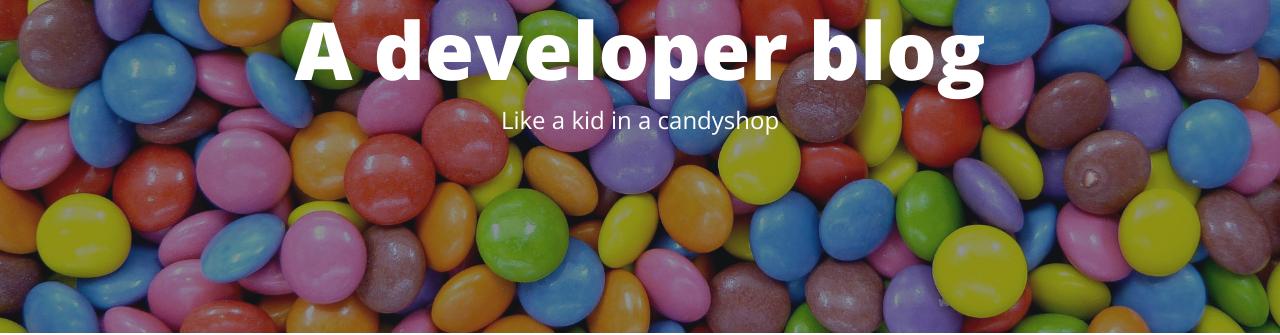
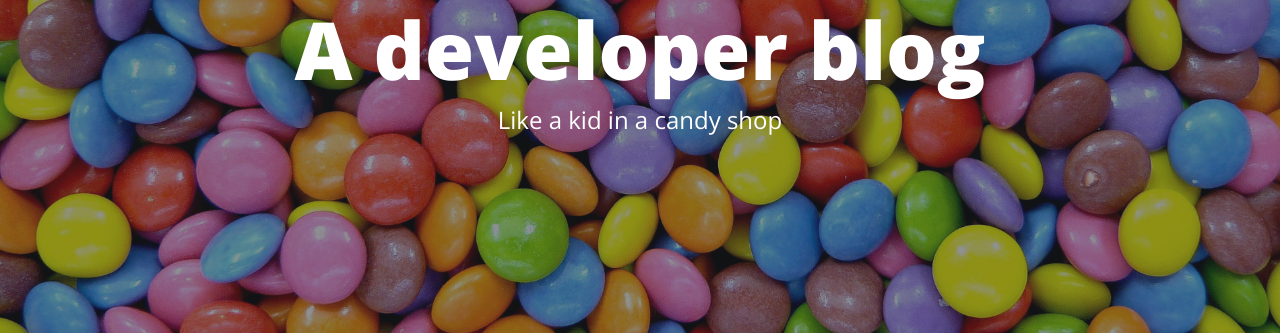
Before and after one commit to ncarandini/ncarandini.github.io, a Jekyll site: the page built from index.html, in a window 1280 px wide. Shown: the part 199-534 px from the top of the page. Built offline with Jekyll 4.4.1, drawn with Linux system fonts in a browser that asks for light colours.

Commit message:
Fix candy shop

```diff
--- a/_config.yml
+++ b/_config.yml
@@ -1,7 +1,7 @@
 title:              TPCWare
 email:              n.carandini@outlook.com
 description:        A developer blog
-description2:       Like a kid in a candyshop
+description2:       Like a kid in a candy shop
 author:             Nicolò Carandini
 baseurl:            ""
 url:                ""
```
